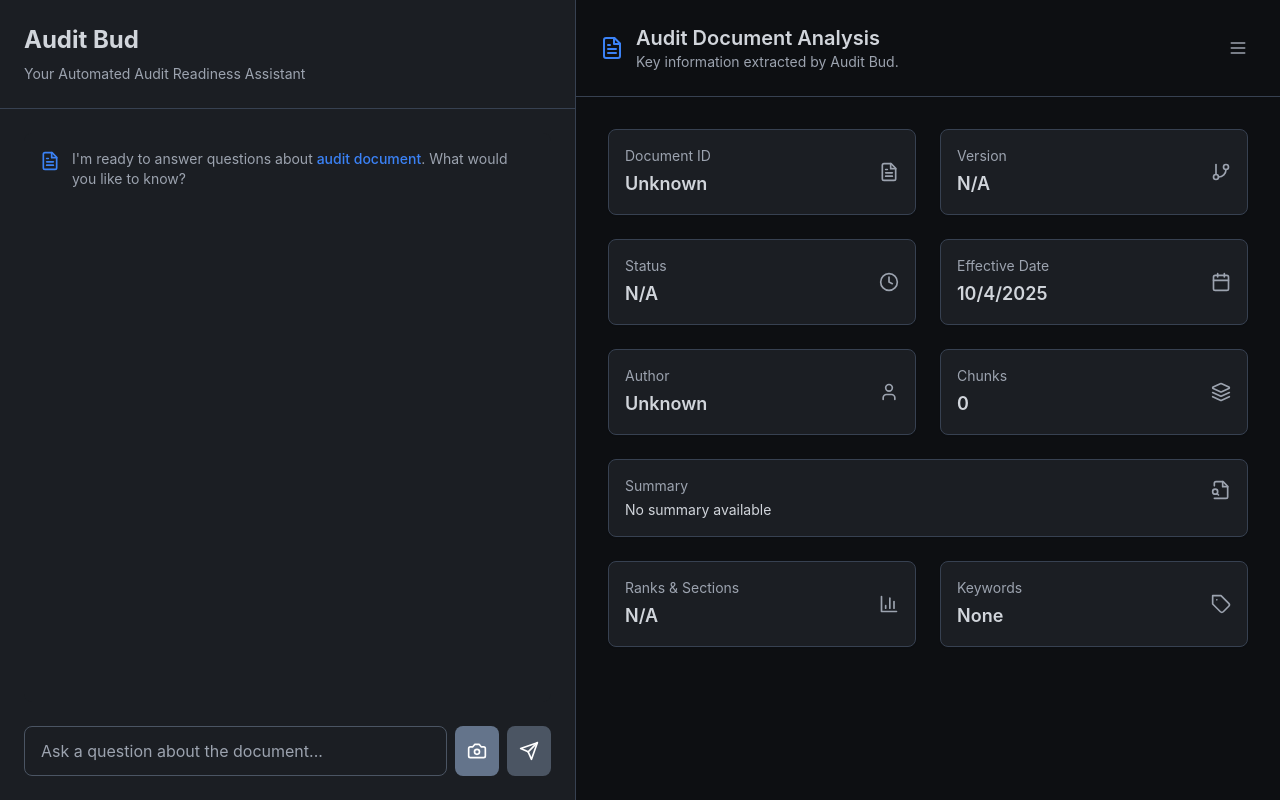
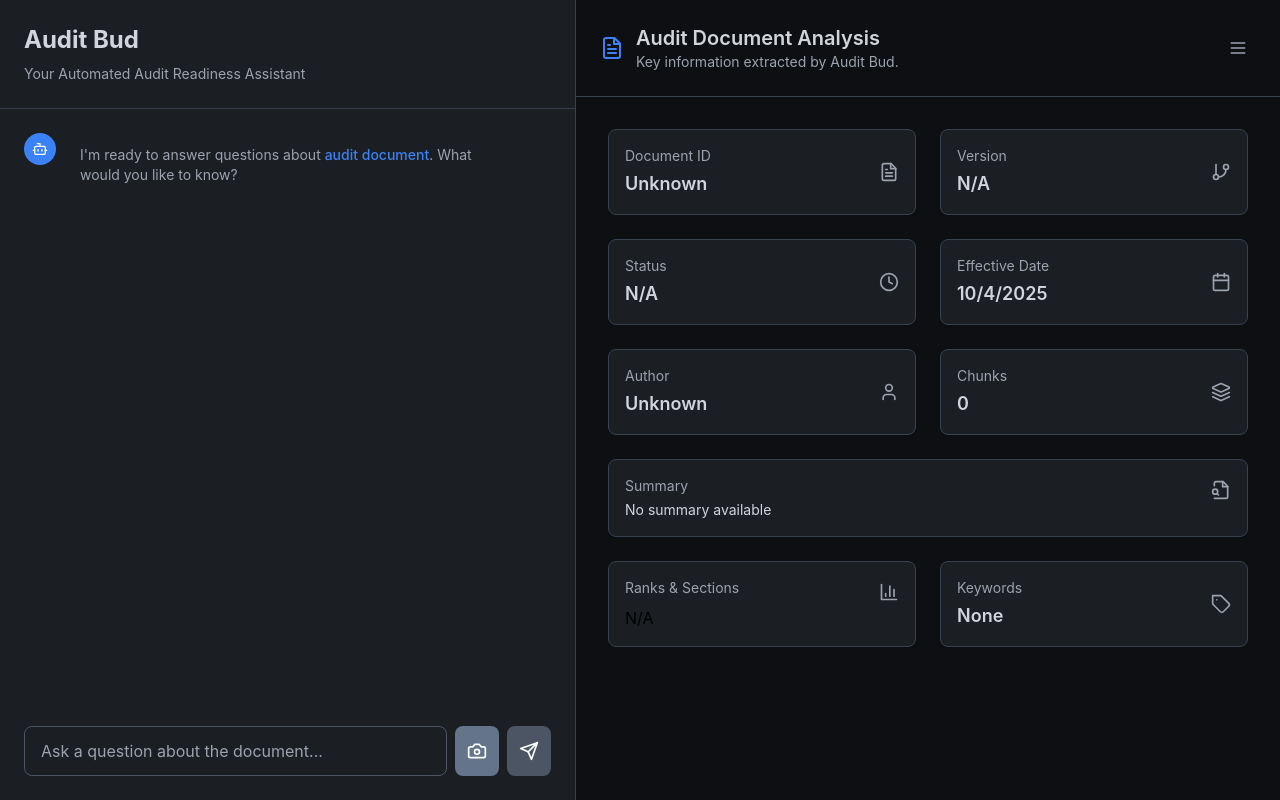
Before and after one commit to araviiiman/audit-bud, a React (Create React App) app: page / in a window 1280 px wide. Built offline with nearby package versions, Linux system fonts and the light colour scheme; the HTML template or start-up script is replaced by a standard one.

Commit message:
Implement ChatGPT-style chat interface and improve Ranks & Sections formatting

```diff
--- a/src/App.js
+++ b/src/App.js
@@ -66,9 +66,8 @@ function App() {
   const handleSendMessage = async (message) => {
     setIsLoading(true);
 
-    // Clear previous error messages when starting a new query
-    setChatMessages([]);
-    setMetadataDocuments([]);
+    // Add user message to chat
+    setChatMessages(prev => [...prev, { type: 'user', content: message }]);
 
     try {
       // Try the webhook with different configurations
@@ -143,17 +142,17 @@ function App() {
       // Handle the correct response format from n8n
       if (responseData && responseData.text) {
         console.log('Setting chat message:', responseData.text);
-        setChatMessages([responseData.text]);
+        setChatMessages(prev => [...prev, { type: 'bot', content: responseData.text }]);
       } else if (data && data[0] && data[0].text) {
         console.log('Fallback: Using data[0].text directly:', data[0].text);
-        setChatMessages([data[0].text]);
+        setChatMessages(prev => [...prev, { type: 'bot', content: data[0].text }]);
       } else {
         console.log('No text found, setting default message');
         console.log('responseData exists:', !!responseData);
         console.log('responseData.text exists:', !!(responseData && responseData.text));
         console.log('data[0] exists:', !!(data && data[0]));
         console.log('data[0].text exists:', !!(data && data[0] && data[0].text));
-        setChatMessages(['No response received']);
+        setChatMessages(prev => [...prev, { type: 'bot', content: 'No response received' }]);
       }
 
       // Parse and update metadata - handle both formats
@@ -203,7 +202,7 @@ function App() {
         errorMessage = 'Connection failed: Unable to reach the webhook server. Please check your n8n workflow configuration.';
       }
 
-      setChatMessages([errorMessage]);
+      setChatMessages(prev => [...prev, { type: 'bot', content: errorMessage }]);
     } finally {
       setIsLoading(false);
     }
@@ -220,7 +219,7 @@ function App() {
             transition={{ duration: 0.3, ease: 'easeInOut' }}
             className="overflow-hidden"
           >
-            <Sidebar onSendMessage={handleSendMessage} isLoading={isLoading} />
+                   <Sidebar onSendMessage={handleSendMessage} isLoading={isLoading} chatMessages={chatMessages} />
           </motion.div>
         )}
       </AnimatePresence>
@@ -229,7 +228,6 @@ function App() {
         sidebarOpen={sidebarOpen}
         setSidebarOpen={setSidebarOpen}
         metadataDocuments={metadataDocuments}
-        chatMessages={chatMessages}
       />
     </div>
   );
--- a/src/components/DocumentCard.js
+++ b/src/components/DocumentCard.js
@@ -28,6 +28,45 @@ const DocumentCard = ({ documentData }) => {
   };
 
   const data = documentData || defaultData;
+
+  // Format ranks and sections for better readability
+  const formatRanksSections = (ranksStr) => {
+    if (!ranksStr || ranksStr === "N/A") return "N/A";
+
+    try {
+      // Split by comma and process each rank
+      const ranks = ranksStr.split(', ').map(rank => {
+        // Extract rank number, accuracy score, and section info
+        const match = rank.match(/#?(\d+)\s*\(([0-9.]+)\)\s*-\s*(.+)/);
+        if (match) {
+          const [, rankNum, accuracy, section] = match;
+          return {
+            rank: parseInt(rankNum),
+            accuracy: parseFloat(accuracy),
+            section: section.trim()
+          };
+        }
+        return null;
+      }).filter(Boolean);
+
+      return ranks.map(rank => (
+        <div key={rank.rank} className="mb-2 last:mb-0">
+          <div className="flex items-center space-x-2">
+            <span className="bg-accent-blue text-white text-xs px-2 py-1 rounded-full font-medium">
+              #{rank.rank}
+            </span>
+            <span className="text-xs text-accent-grey bg-gray-700 px-2 py-1 rounded">
+              {(rank.accuracy * 100).toFixed(1)}%
+            </span>
+          </div>
+          <p className="text-sm text-dark-text mt-1 ml-1">{rank.section}</p>
+        </div>
+      ));
+    } catch (error) {
+      console.error('Error formatting ranks:', error);
+      return <span className="text-dark-text">{ranksStr}</span>;
+    }
+  };
 
   const containerVariants = {
     hidden: { opacity: 0 },
@@ -142,12 +181,14 @@ const DocumentCard = ({ documentData }) => {
 
         {/* Ranks & Sections */}
         <motion.div variants={itemVariants} className="bg-dark-card rounded-lg p-4 border border-gray-700 shadow-sm">
-          <div className="flex items-center justify-between">
-            <div>
-              <p className="text-sm text-dark-text-secondary mb-1">Ranks & Sections</p>
-              <p className="text-lg font-semibold text-dark-text">{data.ranks_sections_str || data.ranksSections}</p>
+          <div className="flex items-start justify-between">
+            <div className="flex-1">
+              <p className="text-sm text-dark-text-secondary mb-2">Ranks & Sections</p>
+              <div className="space-y-1">
+                {formatRanksSections(data.ranks_sections_str || data.ranksSections)}
+              </div>
             </div>
-            <BarChart3 className="w-5 h-5 text-dark-text-secondary" />
+            <BarChart3 className="w-5 h-5 text-dark-text-secondary mt-1" />
           </div>
         </motion.div>
 
--- a/src/components/MainPanel.js
+++ b/src/components/MainPanel.js
@@ -3,7 +3,7 @@ import { motion } from 'framer-motion';
 import { FileText } from 'lucide-react';
 import DocumentCard from './DocumentCard';
 
-const MainPanel = ({ sidebarOpen, setSidebarOpen, metadataDocuments, chatMessages }) => {
+const MainPanel = ({ sidebarOpen, setSidebarOpen, metadataDocuments }) => {
   return (
     <div className="flex-1 flex flex-col">
       {/* Header */}
@@ -32,28 +32,11 @@ const MainPanel = ({ sidebarOpen, setSidebarOpen, metadataDocuments, chatMessage
       <div className="flex-1 overflow-y-auto">
              <div className="p-8">
                <div className="max-w-6xl mx-auto">
-            {/* Chat Messages */}
-            {chatMessages.length > 0 && (
-              <div className="mb-8 space-y-4">
-                {chatMessages.map((msg, index) => (
-                  <motion.div
-                    key={index}
-                    initial={{ opacity: 0, y: 20 }}
-                    animate={{ opacity: 1, y: 0 }}
-                    transition={{ duration: 0.5 }}
-                    className="bg-dark-card rounded-lg p-4 border border-gray-700"
-                  >
-                    <p className="text-dark-text-secondary text-sm">{msg}</p>
-                  </motion.div>
-                ))}
-              </div>
-            )}
-
                  {/* Document Cards - Scrollable Container */}
                  <div className="space-y-8">
                    {metadataDocuments.length > 0 ? (
                      metadataDocuments.map((doc, index) => (
-                  <DocumentCard key={doc.id || index} documentData={doc} />
+                       <DocumentCard key={doc.document_id || doc.id || index} documentData={doc} />
                      ))
                    ) : (
                      <DocumentCard />
--- a/src/components/Sidebar.js
+++ b/src/components/Sidebar.js
@@ -1,8 +1,8 @@
 import React, { useState } from 'react';
 import { motion } from 'framer-motion';
-import { FileText, Send, Loader2, Camera } from 'lucide-react';
+import { FileText, Send, Loader2, Camera, User, Bot } from 'lucide-react';
 
-const Sidebar = ({ onSendMessage, isLoading }) => {
+const Sidebar = ({ onSendMessage, isLoading, chatMessages }) => {
   const [message, setMessage] = useState('');
 
   const handleSendMessage = async () => {
@@ -98,22 +98,80 @@ const Sidebar = ({ onSendMessage, isLoading }) => {
 
       {/* Chat Area */}
       <div className="flex-1 p-6 flex flex-col">
-        {/* Chat Message */}
+        {/* Chat Messages */}
+        <div className="flex-1 overflow-y-auto mb-4 space-y-4">
+          {/* Welcome Message */}
           <motion.div
             initial={{ opacity: 0, y: 20 }}
             animate={{ opacity: 1, y: 0 }}
             transition={{ duration: 0.5 }}
-          className="bg-dark-card rounded-lg p-4 mb-6 flex-1"
+            className="flex items-start space-x-3"
           >
-          <div className="flex items-start space-x-3">
-            <div className="flex-shrink-0">
-              <FileText className="w-5 h-5 text-accent-blue mt-0.5" />
+            <div className="flex-shrink-0 w-8 h-8 bg-accent-blue rounded-full flex items-center justify-center">
+              <Bot className="w-4 h-4 text-white" />
             </div>
+            <div className="bg-dark-card rounded-lg p-3 max-w-[80%]">
               <p className="text-dark-text-secondary text-sm">
                 I'm ready to answer questions about <span className="text-accent-blue font-medium">audit document</span>. What would you like to know?
               </p>
             </div>
           </motion.div>
+
+          {/* Chat Messages */}
+          {chatMessages.map((msg, index) => (
+            <motion.div
+              key={index}
+              initial={{ opacity: 0, y: 20 }}
+              animate={{ opacity: 1, y: 0 }}
+              transition={{ duration: 0.3 }}
+              className={`flex items-start space-x-3 ${msg.type === 'user' ? 'flex-row-reverse space-x-reverse' : ''}`}
+            >
+              <div className={`flex-shrink-0 w-8 h-8 rounded-full flex items-center justify-center ${
+                msg.type === 'user'
+                  ? 'bg-accent-grey'
+                  : 'bg-accent-blue'
+              }`}>
+                {msg.type === 'user' ? (
+                  <User className="w-4 h-4 text-white" />
+                ) : (
+                  <Bot className="w-4 h-4 text-white" />
+                )}
+              </div>
+              <div className={`rounded-lg p-3 max-w-[80%] ${
+                msg.type === 'user'
+                  ? 'bg-accent-blue text-white'
+                  : 'bg-dark-card'
+              }`}>
+                <p className={`text-sm ${
+                  msg.type === 'user'
+                    ? 'text-white'
+                    : 'text-dark-text-secondary'
+                }`}>
+                  {msg.content}
+                </p>
+              </div>
+            </motion.div>
+          ))}
+
+          {/* Loading Indicator */}
+          {isLoading && (
+            <motion.div
+              initial={{ opacity: 0, y: 20 }}
+              animate={{ opacity: 1, y: 0 }}
+              className="flex items-start space-x-3"
+            >
+              <div className="flex-shrink-0 w-8 h-8 bg-accent-blue rounded-full flex items-center justify-center">
+                <Bot className="w-4 h-4 text-white" />
+              </div>
+              <div className="bg-dark-card rounded-lg p-3">
+                <div className="flex items-center space-x-2">
+                  <Loader2 className="w-4 h-4 animate-spin text-accent-blue" />
+                  <p className="text-dark-text-secondary text-sm">Thinking...</p>
+                </div>
+              </div>
+            </motion.div>
+          )}
+        </div>
 
         {/* Input Area */}
         <div className="flex space-x-2">
```
Lines whose indentation alone changed are shown as unchanged.
